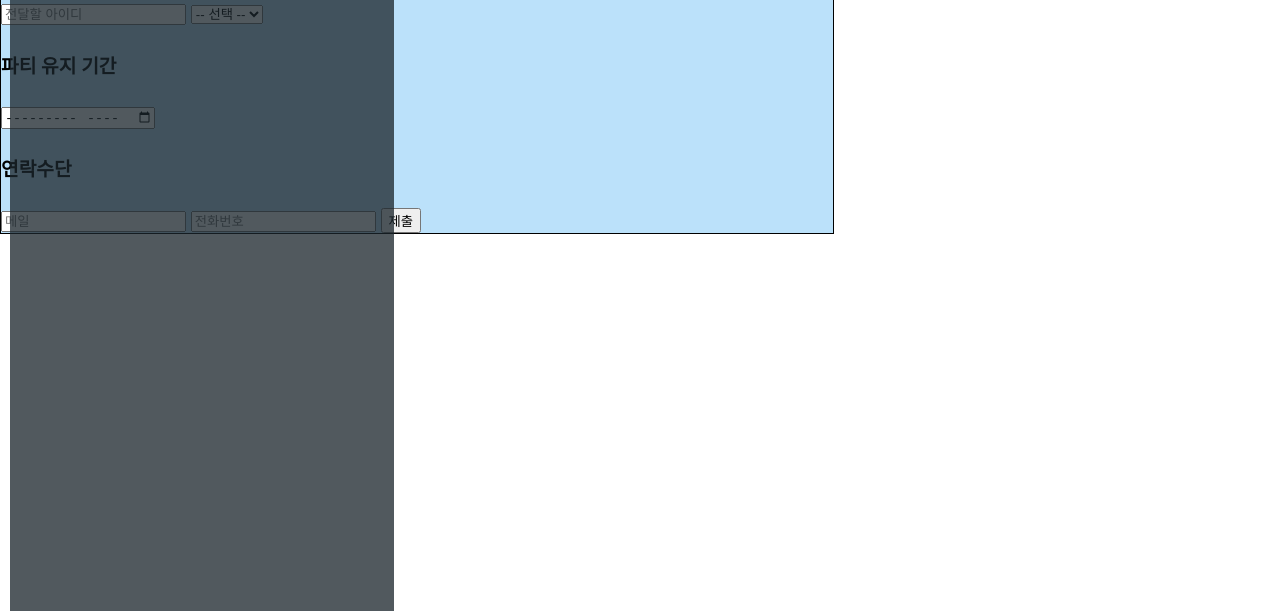
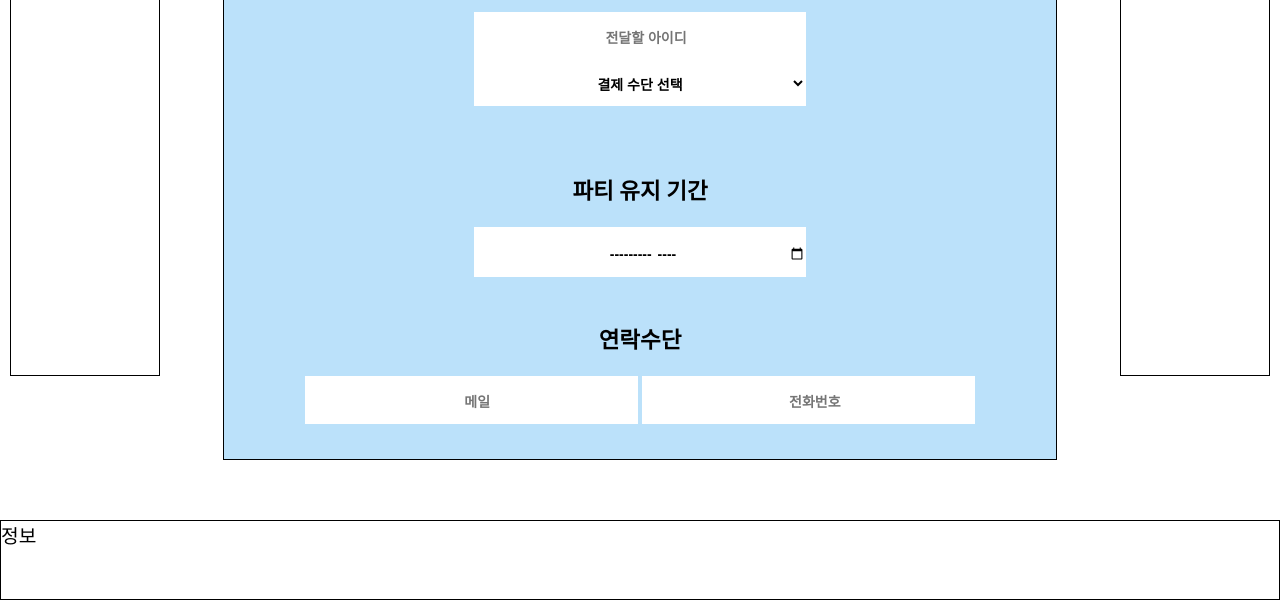
Before and after one commit to Arrogant73/partyPlay-1, a website: page html/partyJoinForm.html in a window 1280 px wide. Shown: the part 199-810 px from the top of the page. Drawn offline with Linux system fonts and the light colour scheme.

Commit message:
2023/01/17 11:30

```diff
--- a/html/css/default.css
+++ b/html/css/default.css
@@ -17,7 +17,7 @@ header {
     position: absolute;
     width: 30vw;
     height: 100vh;
-    background-color: #1b262cc2;
+    /* background-color: #1b262cc2; */
 }
 
 .menubar div {
@@ -69,6 +69,10 @@ main {
     width: 65vw;
     background-color: #BBE1FA;
     overflow: scroll;
+    overflow-x: hidden;
+    margin: 0 auto;
+    margin-top: 10px;
+    margin-bottom: 10px;
 }
 
 .ad2 {
--- a/html/css/partyJoinForm.css
+++ b/html/css/partyJoinForm.css
@@ -4,3 +4,52 @@
     margin: 10px 10px 50px 10px;
     height: 72vh;
 }
+
+.partyJoin {
+    text-align: center;
+}
+
+.partyJoin input{
+    width: 40%;
+    padding: 16px 0 12px;
+    background: none transparent;
+    font-family: dotum,sans-serif;
+    font-size: 14px;
+    line-height: 20px;
+    font-weight: 700;
+    text-indent: 12px;
+    text-align: center;
+    background-color: white;
+    border: none;
+}
+
+.partyJoin select{
+    width: 40%;
+    padding: 16px 0 12px;
+    background: none transparent;
+    font-family: dotum,sans-serif;
+    font-size: 14px;
+    line-height: 20px;
+    font-weight: 700;
+    text-indent: 12px;
+    text-align: center;
+    background-color: white;
+    border: none;
+}
+
+.submit{
+    margin-top: 20vh;
+    margin-bottom: 20px;
+    min-width: 200px;
+    min-height: 40px;
+    max-width: auto;
+    max-height: auto;
+    text-align: center;
+    background: #0F4C75;
+    color: white;
+    border: none;
+    border-color: #0F4C75;
+    border-radius: 30px / 30px;
+    font-size: large;
+    font-weight: 700;
+}
--- a/html/partyJoinForm.html
+++ b/html/partyJoinForm.html
@@ -10,34 +10,61 @@
 </head>
 <body>
     <header> <!-- 헤더(로고, 메뉴, 회원정보) -->
-        <div class="menu">
+        <!-- <div class="menu"> -->
             <div><i class="fa-solid fa-bars"></i></div>
         </div>
         <div class="logo">로고</div>
         <div class="login">로그인정보</div>
     </header>
 
-    <main>
+    <div class="mainBox">
+        <aside> <!-- 왼쪽 광고 -->
+            <div class="ad1">
+                <div>광고1</div>
+            </div>
+        </aside>
+
+    <main> <!-- 파티 가입 화면 -->
         <div class="partyJoin">
             <form action="#" method="post">
                 <h1><strong>파티 가입</strong></h1>
-                <input type="text" id="id" placeholder="전달할 아이디">
-                <select id="payment">
-                    <option value="" selected>-- 선택 --</option>
-                    <option value="신용카드 또는 체크카드 결제"></option>
-                    <option value="PAYCO"></option>
-                    <option value="계좌 연결"></option>
-                </select>
-                <h4>파티 유지 기간</h4>
-                <input type="month">
+                <div class="partyJoinInput">
+                    <input type="text" id="id" placeholder="전달할 아이디"><br>
+                    <select id="payment" required>
+                        <option value="" selected>결제 수단 선택</option>
+                        <option value="신용카드 또는 체크카드 결제">신용카드 또는 체크카드 결제</option>
+                        <option value="PAYCO">PAYCO</option>
+                        <option value="계좌 연결">계좌 연결</option>
+                    </select>
+                </div>
+                <br><br>
 
-                <h4>연락수단</h4>
-                <input type="email" id="email" placeholder="메일">
-                <input type="tel" id="" placeholder="전화번호">
-                <input type="submit" src="#" value="제출">
+                <h3>파티 유지 기간</h3>
+                <div class="partyJoinInput">
+                    <input type="month">
+                    <br><br>
+                </div>
+
+                <h3>연락수단</h3>
+                <div class="partyJoinInput">
+                    <input type="email" id="email" placeholder="메일">
+                    <input type="tel" id="" placeholder="전화번호"><br><br><br>
+                </div>
+
+                <input type="submit" class="submit" id="submit" src="#" value="제출">
             </form>
         </div>
     </main>
 
+    <aside> <!-- 오른쪽 광고 -->
+        <div class="ad2">
+            <div>광고2</div>
+        </div>
+    </aside>
+</div>
+    <footer>  <!-- 정보칸 -->
+        <div class="information">정보</div>
+    </footer>
+
 </body>
 </html>
```
Also changed, not shown: html/css/mainForm.css (+12 -3 lines), html/css/partyManageForm.css (added, +16 -0 lines), html/partyManageForm.html (+42 -0 lines).
